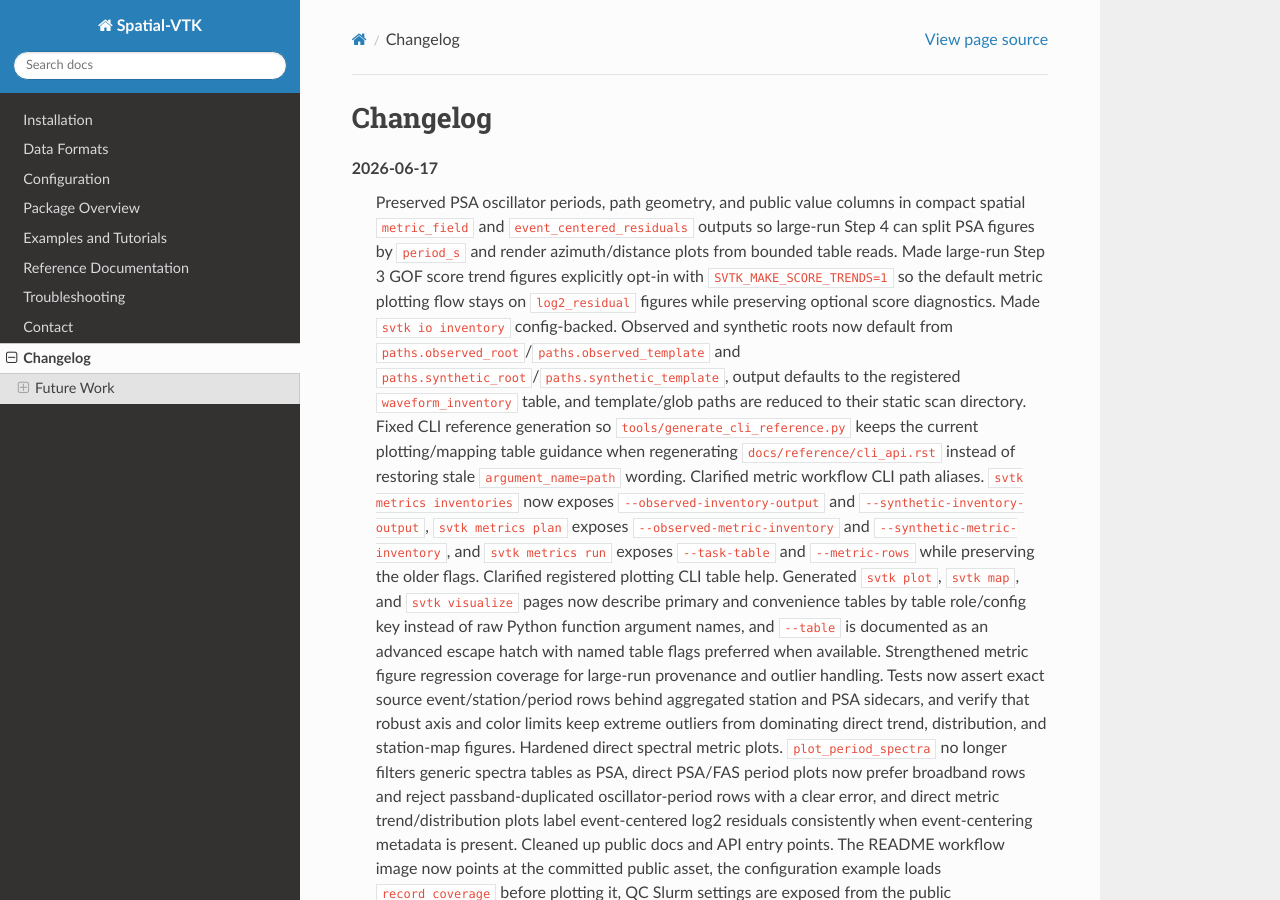
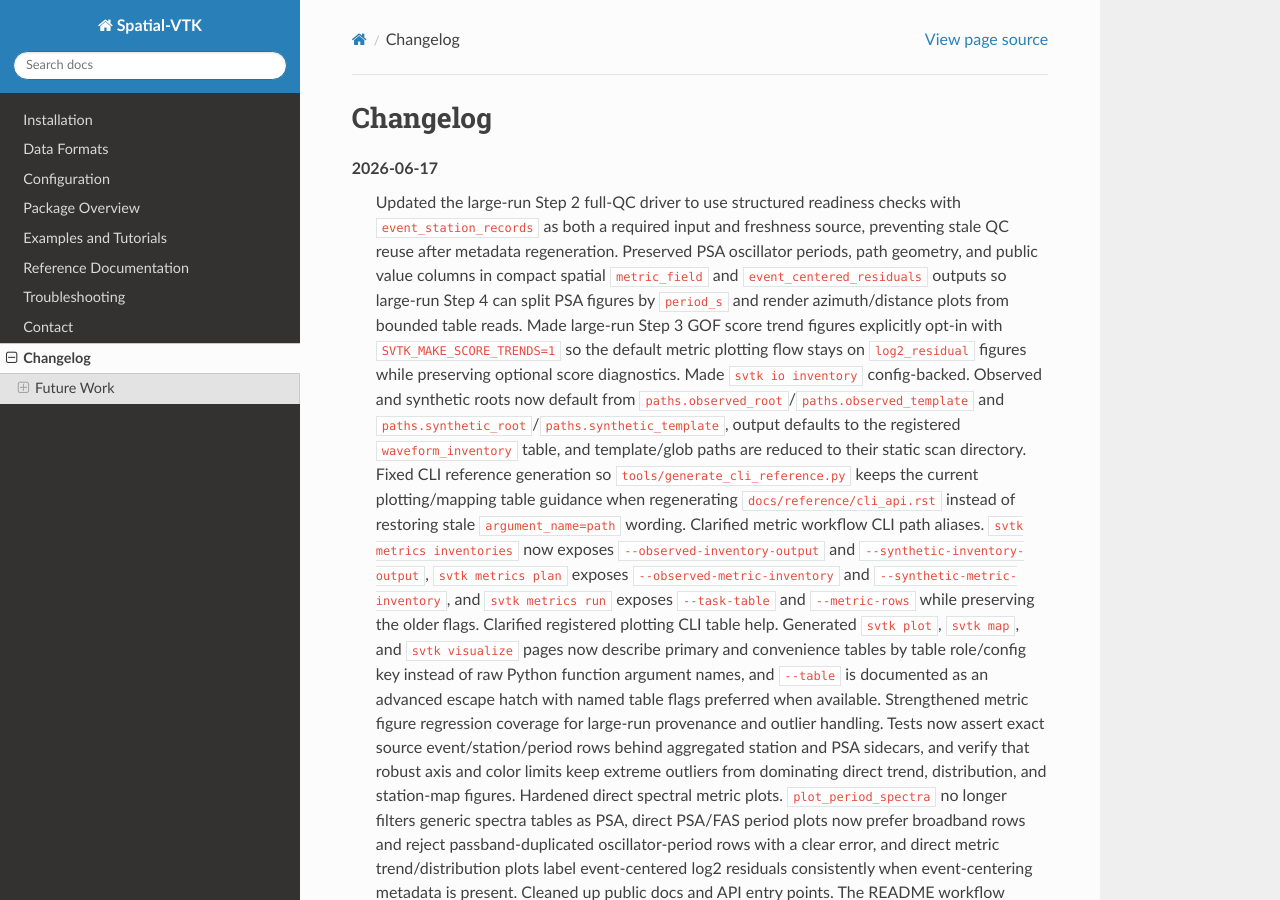
Before and after one commit to bcbirkel/spatial-vtk, a Sphinx documentation site: the page built from docs/changelog.rst, in a window 1280 px wide and 900 px high. Built offline with Sphinx 7.4.7 and the Read the Docs theme 3.1.0, drawn with Linux system fonts in a browser that asks for light colours.

Commit message:
Refresh Step 2 QC readiness checks

```diff
--- a/docs/changelog.rst
+++ b/docs/changelog.rst
@@ -2,6 +2,9 @@ Changelog
 =========
 
 2026-06-17
+   Updated the large-run Step 2 full-QC driver to use structured readiness
+   checks with ``event_station_records`` as both a required input and freshness
+   source, preventing stale QC reuse after metadata regeneration.
    Preserved PSA oscillator periods, path geometry, and public value columns in
    compact spatial ``metric_field`` and ``event_centered_residuals`` outputs so
    large-run Step 4 can split PSA figures by ``period_s`` and render
```
Also changed, not shown: docs/examples/large_run/step_02_large_run_quality_control.ipynb, 1 other file.
